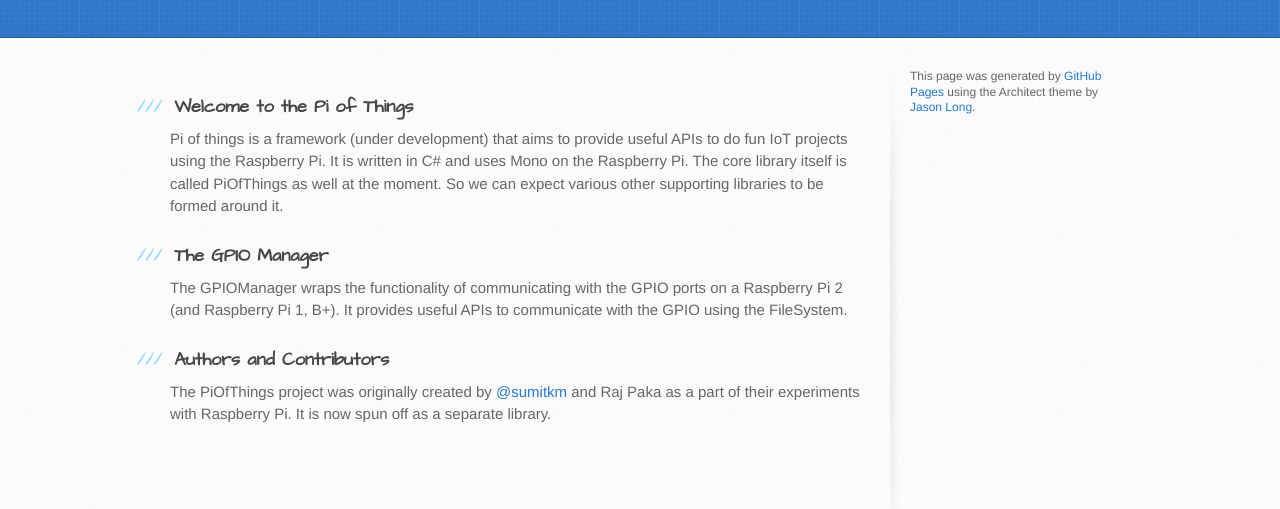
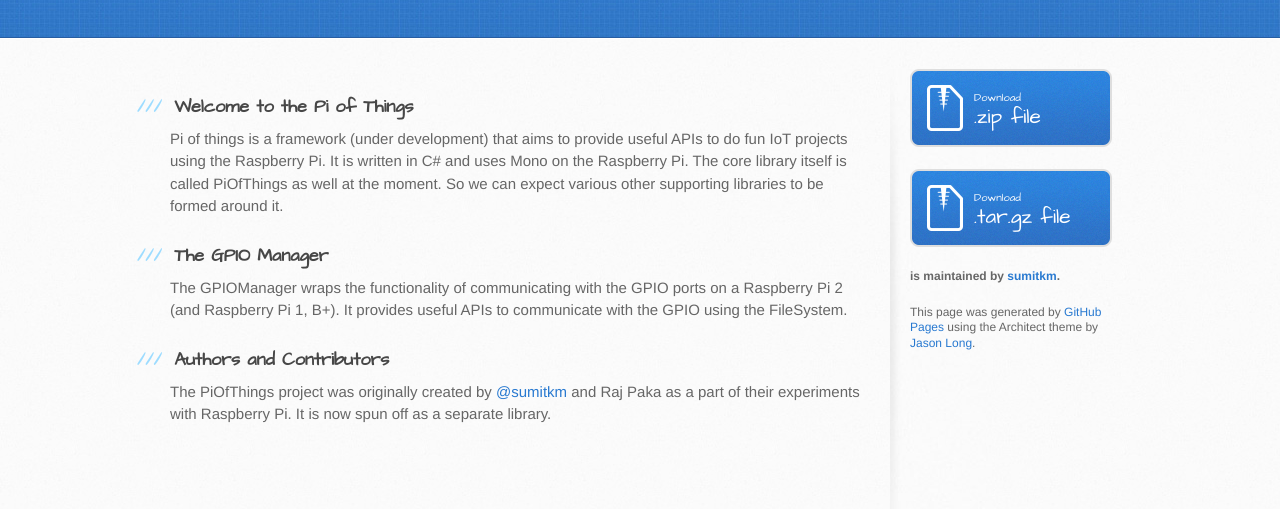
Before and after one commit to piofthings/piofthings.github.io, a plain HTML site: page index.html in a window 1280 px wide. Shown: the part 197-706 px from the top of the page. Drawn offline with Linux system fonts and the light colour scheme.

Commit message:
Added the sidelinks for Project Download

```diff
--- a/index.html
+++ b/index.html
@@ -45,13 +45,20 @@
         </section>
 
         <aside id="sidebar">
+          <a href="https://github.com/piofthings/piofthings/zipball/master" class="button">
+            <small>Download</small>
+            .zip file
+          </a>
+          <a href="https://github.com/piofthings/piofthings/tarball/master" class="button">
+            <small>Download</small>
+            .tar.gz file
+          </a>
 
+          <p class="repo-owner"><a href="https://github.com/piofthings/piofthings"></a> is maintained by <a href="https://github.com/sumitkm">sumitkm</a>.</p>
 
           <p>This page was generated by <a href="https://pages.github.com">GitHub Pages</a> using the Architect theme by <a href="https://twitter.com/jasonlong">Jason Long</a>.</p>
         </aside>
       </div>
     </div>
-
-
   </body>
 </html>
```
